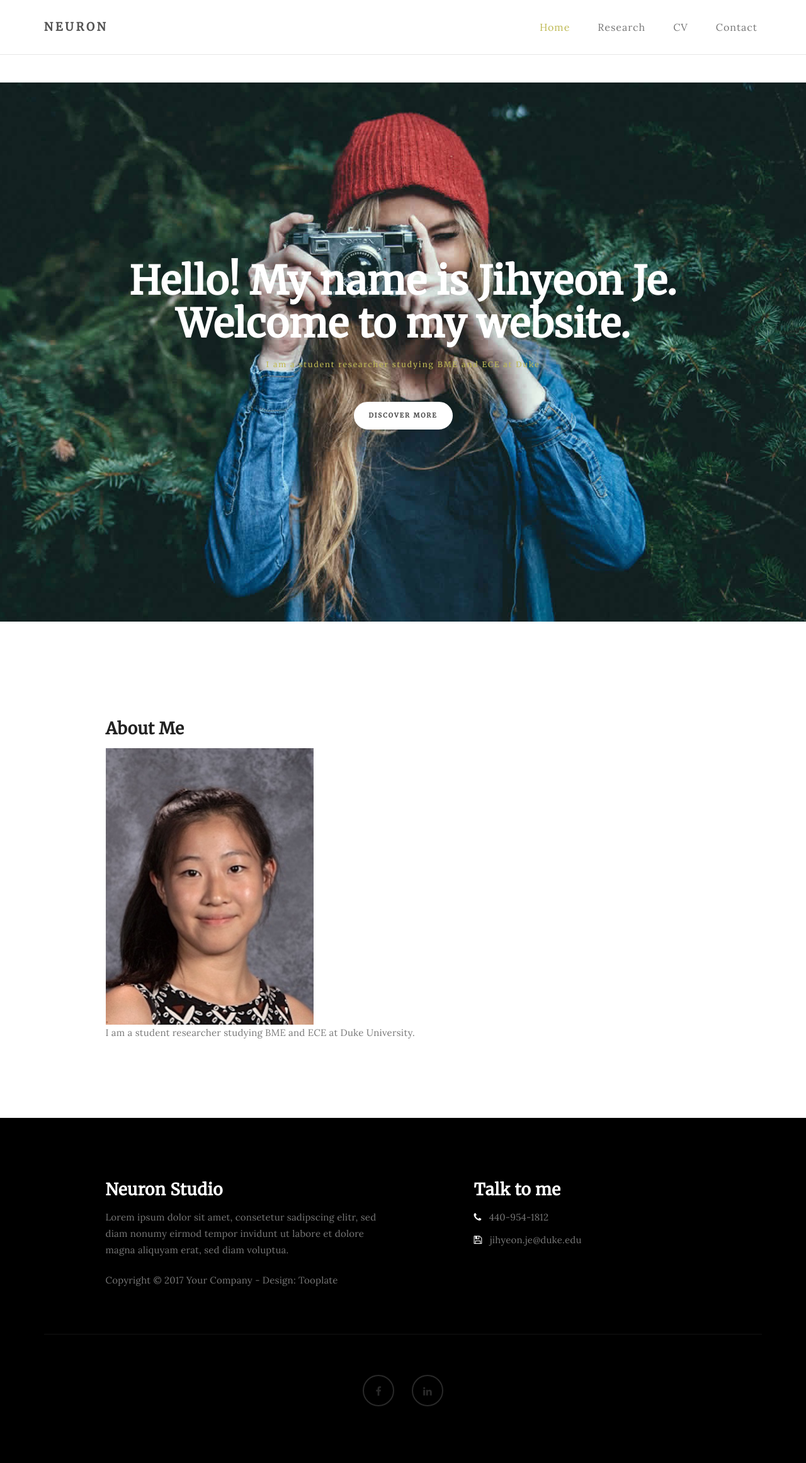
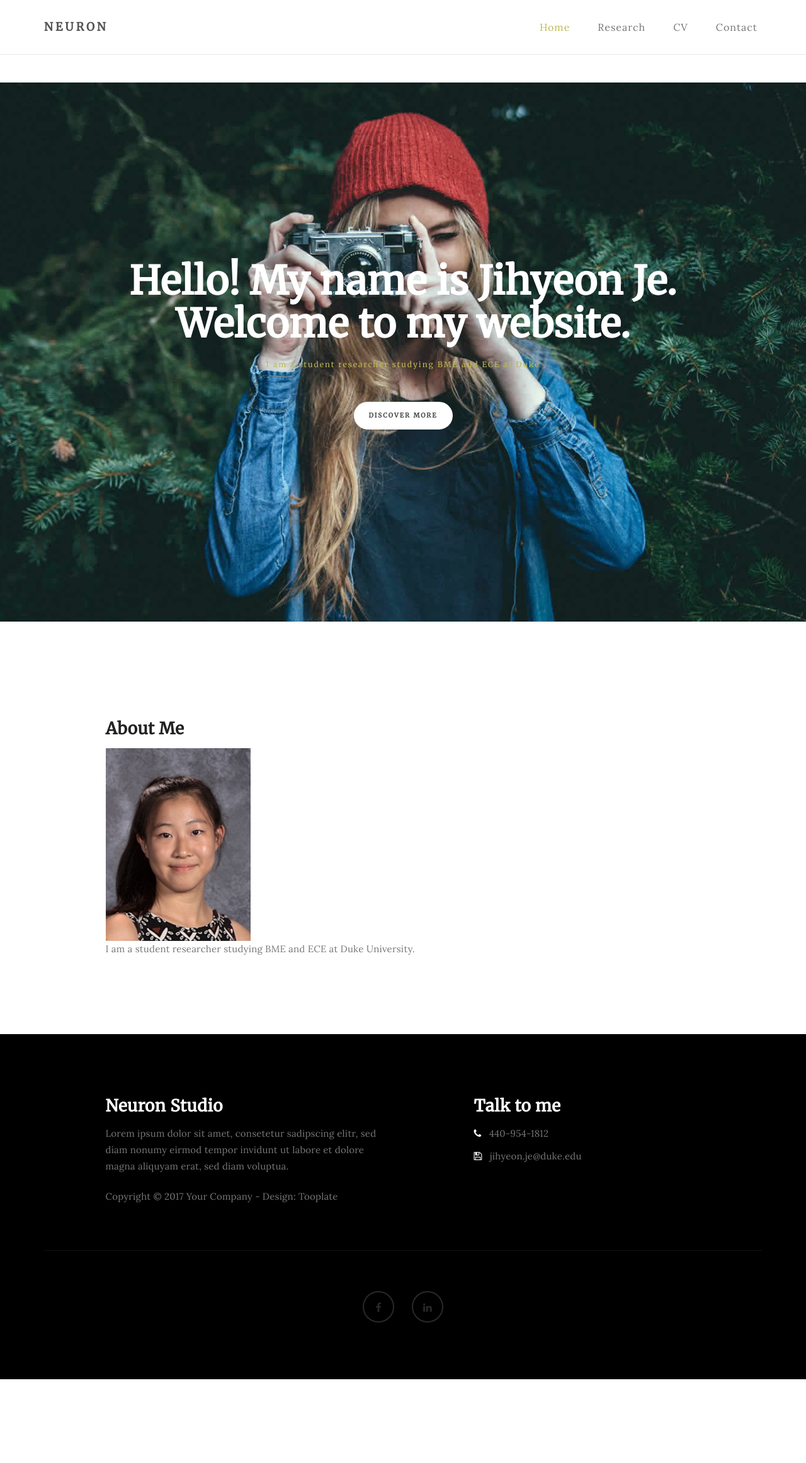
Before and after one commit to rpraka/JihyeonJe.com, a Jekyll site: the page index.html, which Jekyll copies as it is, in a window 1280 px wide. Shown: the whole page at 63% size. Built offline with Jekyll 4.4.1, drawn with Linux system fonts in a browser that asks for light colours; after the commit the page ends 2190 px from its top, so only the background shows below that.

Commit message:
Update index.html

```diff
--- a/index.html
+++ b/index.html
@@ -93,12 +93,9 @@
                          <div class="blog-post-title">
                               <h3><a href="single-post.html">About Me</a></h3>
                          </div>
-
-                               <div class="left">
-                                     <img src="images/jihyeonjeprofile.jpg" style="width: 8vw; min-width: 330px;" class="img-responsive" alt="Blog Image">
-                               </div>
-                               <div class="right" >
-                         <p>I am a student researcher studying BME and ECE at Duke University.</p>
+                              <div class="cf">
+                                     <img src="images/jihyeonjeprofile.jpg" style="width: 5vw; min-width: 230px;" class="img-responsive" alt="Blog Image">
+                                        <div class="text"><p>I am a student researcher studying BME and ECE at Duke University.</p></div>
 
 
                          </div>
```
